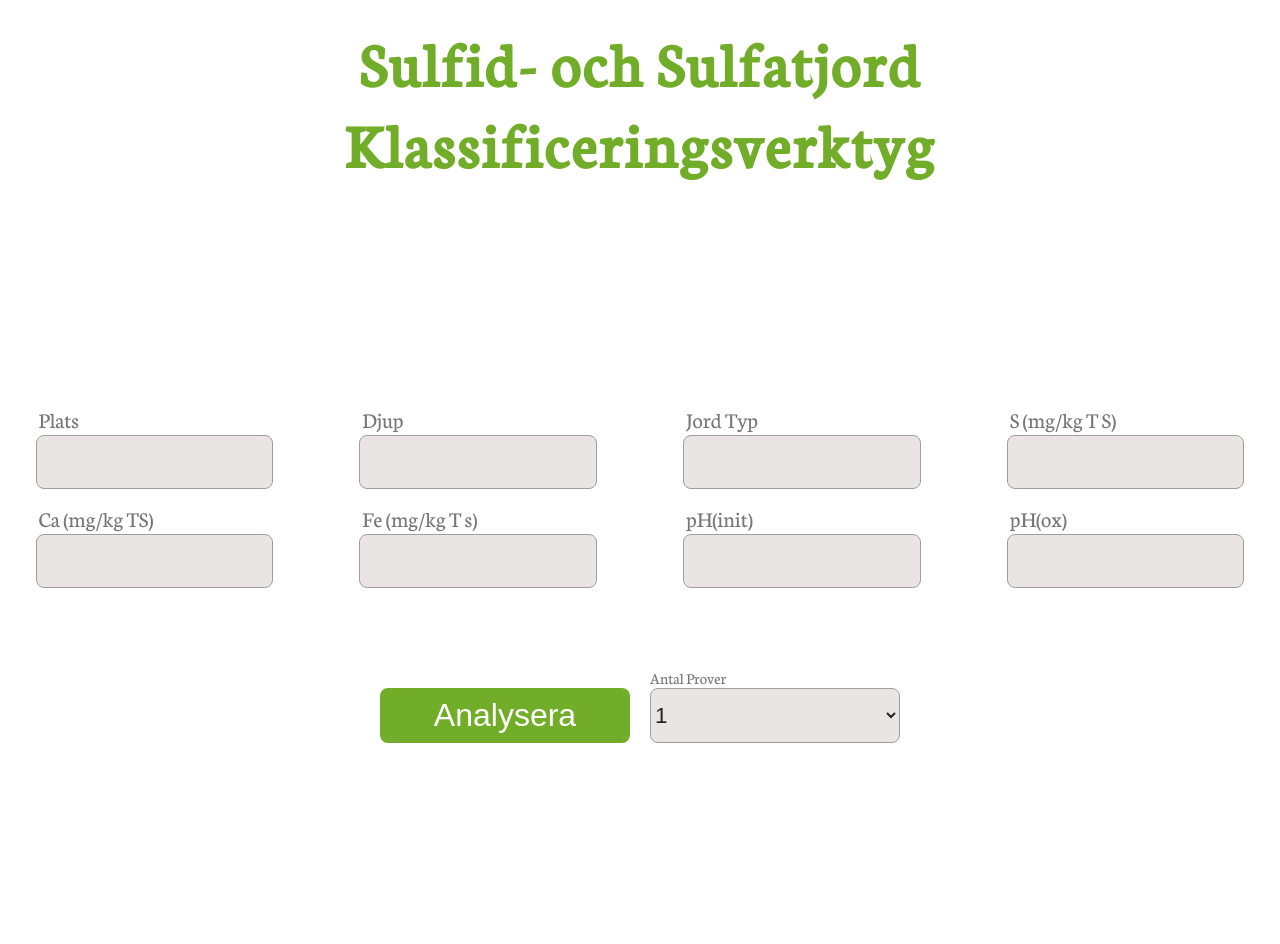
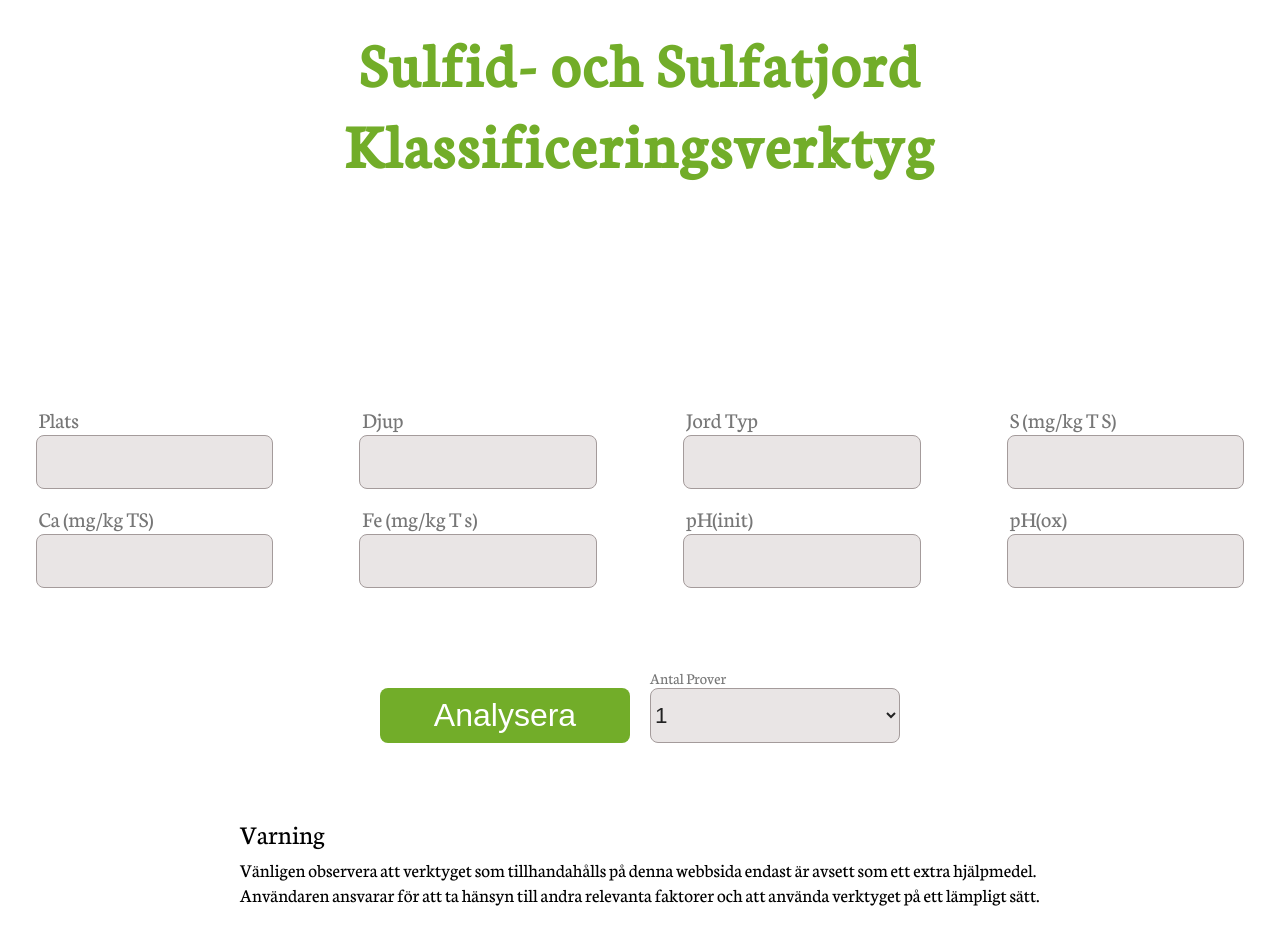
Before and after one commit to CasperKristiansson/AL1523-Digitalisation-and-Innovation-for-Sustainable-Development, a React (Create React App) app: page / in a window 1280 px wide. Before the commit the page ends 800 px from the top, so only its background shows below. Built offline with nearby package versions, Linux system fonts and the light colour scheme.

Commit message:
Disclaimer text

```diff
--- /dev/null
+++ b/src/Components/disclaimer.tsx
@@ -0,0 +1,31 @@
+import React from 'react';
+import { createUseStyles } from "react-jss"
+
+const useStyles = createUseStyles({
+	disclaimer: {
+    maxWidth: "800px",
+    margin: "0 auto",
+    padding: "20px",
+    width: "80%",
+  },
+  header: {
+    fontSize: "1.7em",
+  },
+  text: {
+    fontSize: "1.2em",
+    marginTop: -20,
+  },
+});
+
+export const Disclaimer: React.FC<{}> = (): JSX.Element => {
+	const classes = useStyles();
+
+	return (
+		<>
+			<div className={classes.disclaimer}>
+        <p className={classes.header}>Varning</p>
+        <p className={classes.text}>Vänligen observera att verktyget som tillhandahålls på denna webbsida endast är avsett som ett extra hjälpmedel. Användaren ansvarar för att ta hänsyn till andra relevanta faktorer och att använda verktyget på ett lämpligt sätt.</p>
+			</div>
+		</>
+	);
+};
--- a/src/Pages/tool.tsx
+++ b/src/Pages/tool.tsx
@@ -7,6 +7,7 @@ import { Result } from '../Components/result';
 import { Classification, ClassificationState, computeClassification } from '../Utils/classification';
 
 import { createUseStyles } from "react-jss"
+import { Disclaimer } from '../Components/disclaimer';
 
 const useStyles = createUseStyles({
 	ButtonWrapper: {
@@ -18,7 +19,6 @@ const useStyles = createUseStyles({
 		"& > *": {
 			margin: "0 10px",
 		},
-		// If max width 560px, then display as column
 		"@media (max-width: 560px)": {
 			flexDirection: "column",
 			"& > *": {
@@ -140,6 +140,7 @@ export const Tool: React.FC<{}> = (): JSX.Element => {
 			{showResult && (
 				<Result result={results} />
 			)}
+			<Disclaimer />
 		</>
 	);
 };
```
